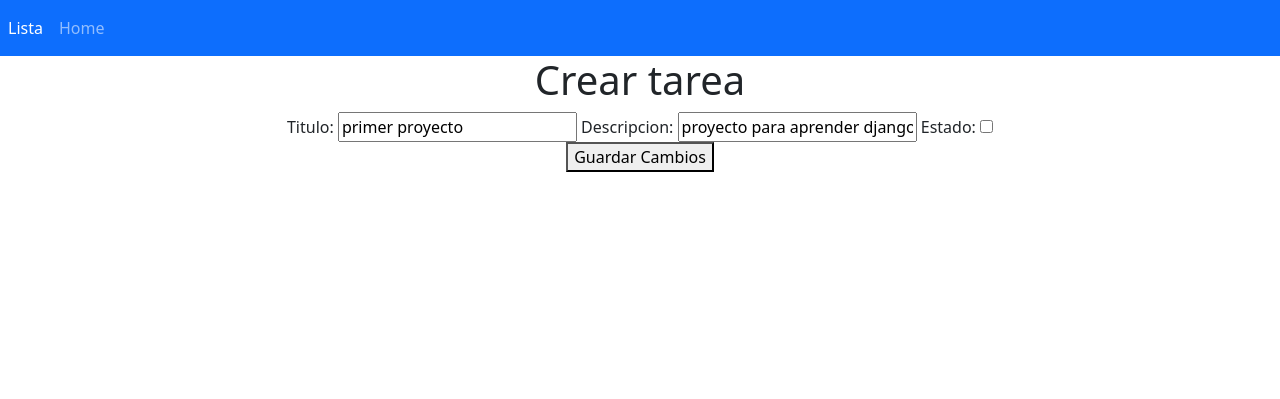
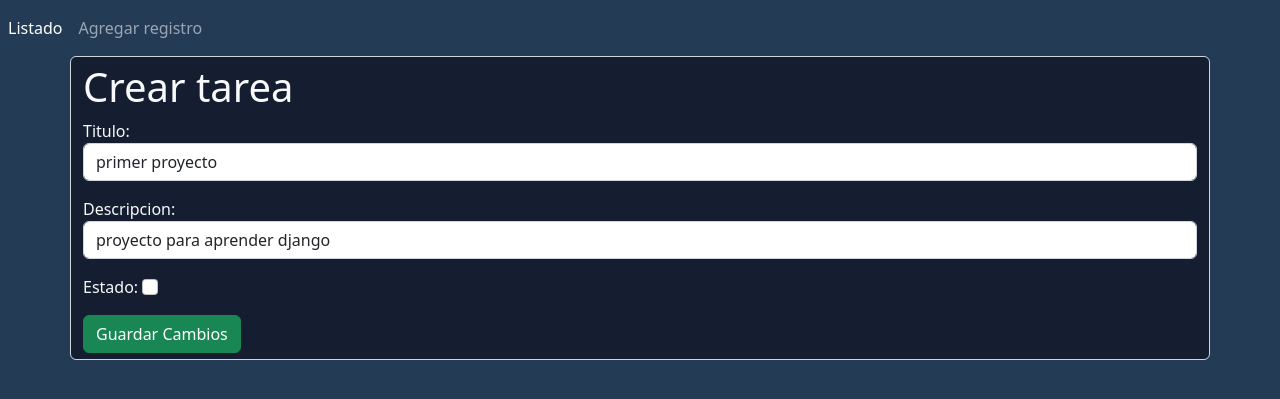
Before and after one commit to juan-ubaque/senaDjango, a Django app: page /editar/3 in a window 1280 px wide. Shown: the top 399 px of the page. Run offline with Django 4.2, Linux system fonts and the light colour scheme; data comes from the database, SQL or seed files in the repository; both versions use the stored data as it was after the commit.

Commit message:
proyecto con estilos

```diff
--- a/todo/forms.py
+++ b/todo/forms.py
@@ -2,7 +2,9 @@ from django import forms
 from . models import Tarea
 
 class TareaForm (forms.ModelForm):
-
+    titulo = forms.CharField(widget=forms.TextInput(attrs={'class': 'form-control'}))
+    descripcion = forms.CharField(widget=forms.TextInput(attrs={'class': 'form-control'}))
+    estado = forms.BooleanField(widget=forms.CheckboxInput(attrs={'class': 'form-check-input'}), required=False)
     class Meta:
         model = Tarea
         fields = ['titulo', 'descripcion', 'estado']
--- a/todo/templates/agregar.html
+++ b/todo/templates/agregar.html
@@ -3,12 +3,12 @@
 
 {% block content %}
 
-<div class="container form-control">
+<div class="container form-control text-light" style="background-color: #141E30;">
     <h1>Crear tarea</h1>
     <form method="post">
         {% csrf_token %}
         {{ form.as_p }}
-        <button  type="submit">Crear</button>
+        <button type="submit" class="btn btn-success">Crear</button>
     </form>
 </div>
 
--- a/todo/templates/editar.html
+++ b/todo/templates/editar.html
@@ -2,14 +2,12 @@
 
 
 {% block content %}
-<div class="container  text-center">
+<div class="container form-control text-light" style="background-color: #141E30;">
     <h1>Crear tarea</h1>
     <form  method="post">
         {% csrf_token %}
-        <div class="form-group">
-            {{ form }}
-        </div>
-        <button  type="submit">Guardar Cambios</button>
+        {{ form.as_p }}
+        <button class="btn btn-success"  type="submit">Guardar Cambios</button>
 
     </form>
 </div>
--- a/todo/templates/home.html
+++ b/todo/templates/home.html
@@ -1,7 +1,8 @@
 {% extends 'layouts/layout.html' %}
 
 {% block content %}
-
+<div class="container">
+    <div class="row">
 <table class="table table-dark table-striped text-center">
     <thead>
         <tr>
@@ -31,4 +32,6 @@
         {% endfor %}
     </tbody>
 </table>
+</div>
+</div>
 {% endblock content %}
--- a/todo/templates/layouts/layout.html
+++ b/todo/templates/layouts/layout.html
@@ -10,13 +10,13 @@
         <link href="https://cdn.jsdelivr.net/npm/bootstrap@5.2.1/dist/css/bootstrap.min.css" rel="stylesheet" integrity="sha384-iYQeCzEYFbKjA/T2uDLTpkwGzCiq6soy8tYaI1GyVh/UjpbCx/TYkiZhlZB6+fzT" crossorigin="anonymous" />
     </head>
 
-    <body>
+    <body style="background-color: #243B55;">
         <header>
         <!-- ========== Start nav ========== -->
-        <nav class="navbar navbar-expand navbar-dark bg-primary">
+        <nav class="navbar navbar-expand navbar-dark" style="background-color: #243B55;">
             <div class="nav navbar-nav">
-                <a class="nav-item nav-link active" href="#" aria-current="page">Lista <span class="visually-hidden">(current)</span></a>
-                <a class="nav-item nav-link" href="#">Home</a>
+                <a class="nav-item nav-link active" href="{% url 'home' %}" aria-current="page">Listado <span class="visually-hidden">(current)</span></a>
+                <a class="nav-item nav-link" href="{% url 'agregar' %}">Agregar registro</a>
             </div>
         </nav>
         <!-- ========== End nav ========== -->
```
Also changed, not shown: db.sqlite3.
